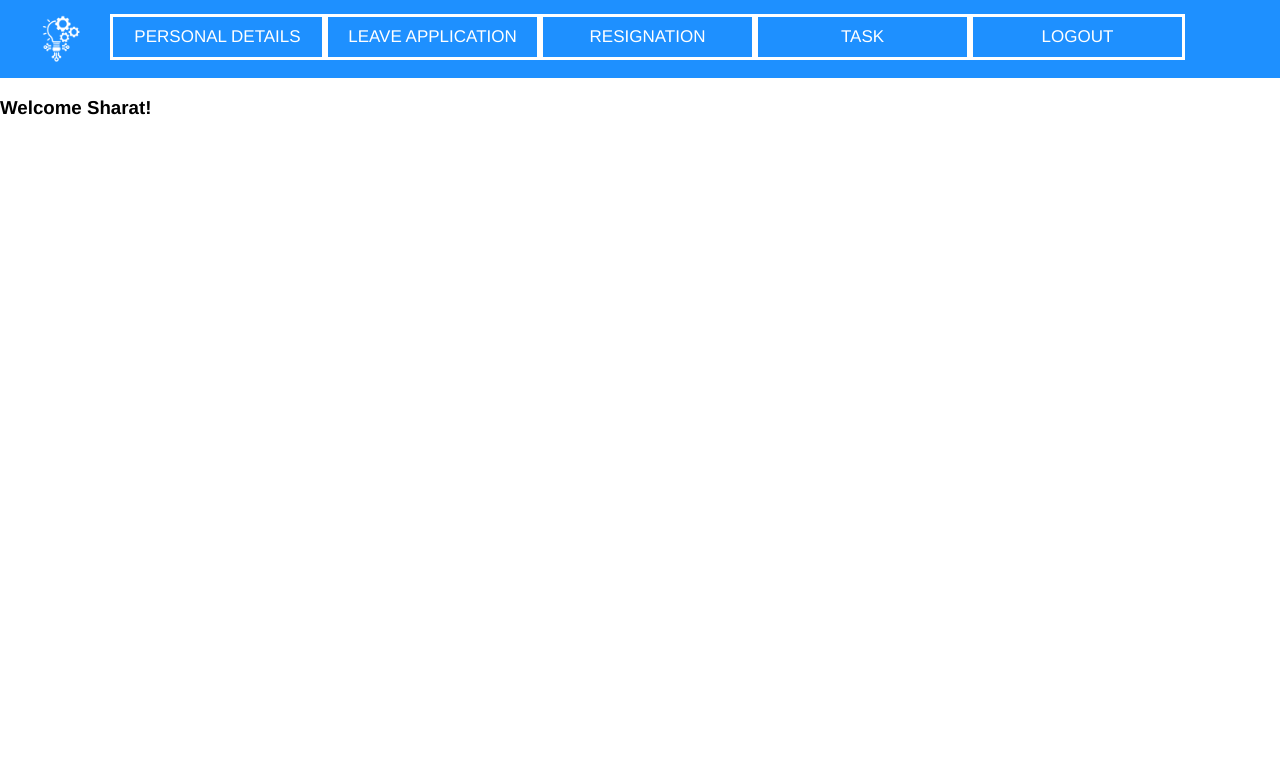
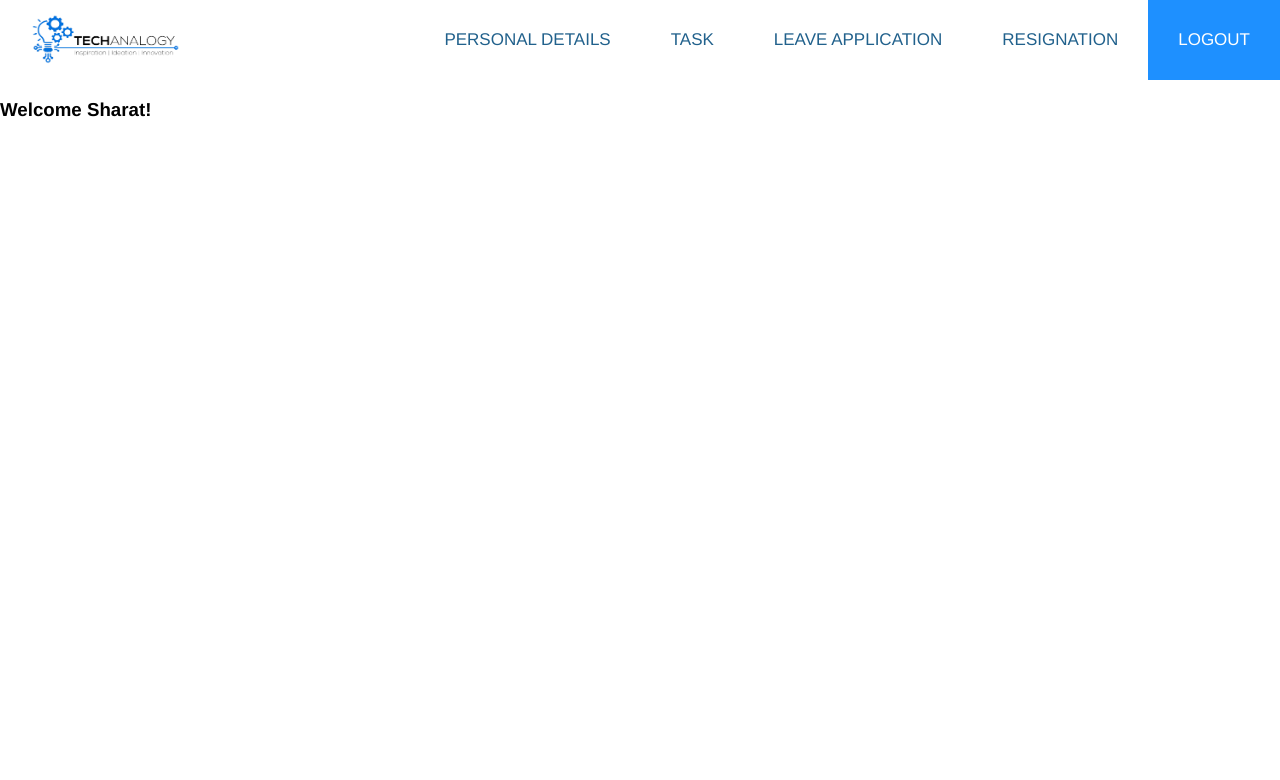
Before and after one commit to therealsharat/CRMS-TechAnalogy, a Django app: page /dashboard/ in a window 1280 px wide. Shown: the top 780 px of the page. Run offline with Django 3.2, Linux system fonts and the light colour scheme; a user stored in the database is signed in.

Commit message:
New navbar

```diff
--- a/templates/Dashboard/Navbar.html
+++ b/templates/Dashboard/Navbar.html
@@ -1,48 +1,58 @@
 <html>
 <head>
+    <title> Home Page </title>
     <style>
 
         body{
             margin:0;
-            backdrop-filter: blur(5px);
-            background-attachment: fixed;
-            background-size: cover;
+
             font-family: Helvetica;
         }
 
         .topnav{
             overflow: hidden;
-            background-color: #1E90FF;
-            color: white;
-            padding: 14px 10px;
+            background-color: rgba(255,255,255,0.8);
         }
 
         .topnav img{
             float: left;
+            padding: 14px 30px;
         }
 
         .topnav a {
-            float: left;
-            color: white;
+            float: right;
+            color: #21618C;
             text-align: center;
-            padding: 10px 10px;
+            padding: 30px 30px;
             text-decoration: none;
             font-size: 17px;
-            width: 15%;
-            border-style: solid;
-            border-spacing: 15px;
         }
+
+        .topnav a:hover {
+            background-color: #ddd;
+            color: #21618C;
+        }
+
+        .topnav a.active {
+            background-color: #1E90FF;
+            color: white;
+        }
+
     </style>
 </head>
+
 <body>
+
 <div class="topnav">
-    <img src="/static/Dashboard/Navbar_Logo.png" width="100" height="50">
+    <img src="/static/Dashboard/biglogo.png" width="150" height="50">
+    <a class="active" href="{% url 'Logout' %}">LOGOUT</a>
+    <a href="{% url 'Resignation' %}">RESIGNATION</a>
+    <a href="{% url 'Leave' %}">LEAVE APPLICATION</a>
+    <a href="{% url 'Task' %}">TASK</a>
     <a href="{% url 'Personal' %}">PERSONAL DETAILS</a>&nbsp;
-    <a href="{% url 'Leave' %}">LEAVE APPLICATION</a>
-    <a href="{% url 'Resignation' %}">RESIGNATION</a>
-    <a href="{% url 'Task' %}">TASK</a>
-    <a class="active" href="{% url 'Logout' %}">LOGOUT</a>
+
 </div>
+
 </body>
 
 <body>
```
Also changed, not shown: db.sqlite3, static/Dashboard/biglogo.png (added).
